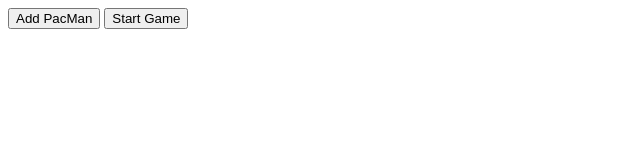
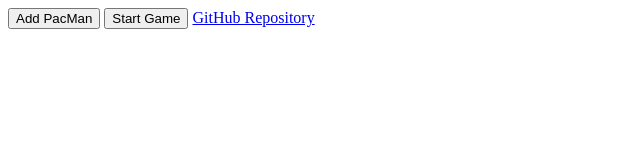
Before and after one commit to ArchangeLillith/PacMan-Project, a plain HTML site: page index.html in a window 1280 px wide. Shown: the whole page, without its empty margins (0-640 px from the left). Drawn offline with Linux system fonts and the light colour scheme.

Commit message:
Update index.html
added repo link

```diff
--- a/index.html
+++ b/index.html
@@ -7,6 +7,7 @@
     <div id='game'>
         <button onclick='makeOne()' width='200' height='30'>Add PacMan</button>
         <button onclick='update()' width='200' height='30'>Start Game</button>
+        <a href='https://github.com/ArchangeLillith/PacMan-Project'>GitHub Repository</a>
     </div>
 
     <script src="pacmen.js"></script>
```
